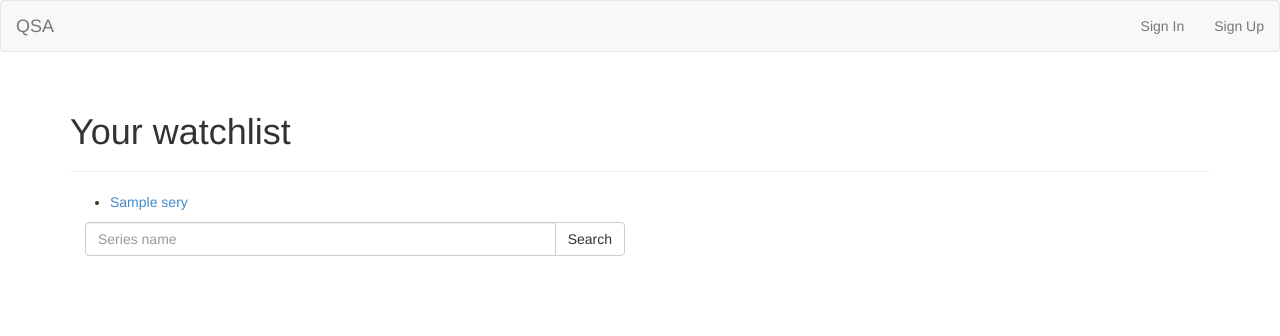
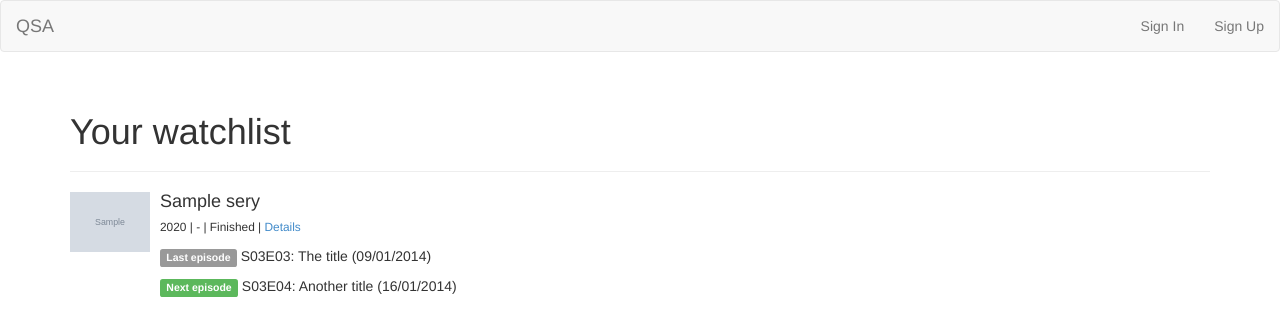
Before and after one commit to matiasb/qsa, a Django app: template qsa/qsaui/templates/qsaui/home.html in a window 1280 px wide. Shown: the top 336 px of the page. Run offline with Django 3.2, Linux system fonts and the light colour scheme; tables that the repository leaves empty hold one stand-in row (values such as "Sample post"); the template is opened without the code that fills it: values that come from a table or form of the project are taken from there, most other values are stand-ins (such as "Sample title", 1, 10 or a date in 2020); grey boxes marked "Sample" are stand-in pictures.

Commit message:
Refactored styles/templates.

```diff
--- a/qsa/qsaui/templates/qsaui/_add-to-watchlist.html
+++ b/qsa/qsaui/templates/qsaui/_add-to-watchlist.html
@@ -1,5 +1,5 @@
 <form action="{% url 'add-to-watchlist' %}" method="POST">
     {% csrf_token %}
     <input type="hidden" name="tvdb_id" value="{{ tvdb_id }}" />
-    <button type="submit" class="btn btn-default">Add to watch list</button>
+    <button type="submit" class="btn btn-default">Add to watchlist</button>
 </form>
--- /dev/null
+++ b/qsa/qsaui/templates/qsaui/_series_entry.html
@@ -0,0 +1,19 @@
+<div class="media">
+    {% if series.poster %}
+        <a class="pull-left" href="{% url 'series-detail' tvdb_id %}">
+            <img src="{{ series.poster }}" width="80" />
+        </a>
+    {% endif %}
+    <div class="media-body">
+        <h4 class="media-heading">{{ series.name }}</h4>
+        <p>
+            <small>{{ series.first_aired.year }} | {{ series.network|default:"-" }} |
+                {{ series.completed|yesno:"Finished,On going, Unknown" }} |
+                <a href="{% url 'series-detail' tvdb_id %}"> Details</a></small>
+        </p>
+        {% if series.season_set.count %}
+            <p><span class="label label-default">Last episode</span> S03E03: The title (09/01/2014)</p>
+            <p><span class="label label-success">Next episode</span> S03E04: Another title (16/01/2014)</p>
+        {% endif %}
+    </div>
+</div>
--- a/qsa/qsaui/templates/qsaui/details.html
+++ b/qsa/qsaui/templates/qsaui/details.html
@@ -26,12 +26,13 @@
           <dt>Runtime</dt>
           <dd>{{ series.runtime }} minutes</dd>
 
-          <dt>Completed?</dt>
+          <dt>Finished?</dt>
           <dd>{{ series.completed|yesno }}</dd>
 
         </dl>
+
         {% with series.tvdb_id as tvdb_id %}
-        {% include 'qsaui/_add-to-watchlist.html' %}
+            {% include 'qsaui/_add-to-watchlist.html' %}
         {% endwith %}
     </div>
 
--- a/qsa/qsaui/templates/qsaui/home.html
+++ b/qsa/qsaui/templates/qsaui/home.html
@@ -4,20 +4,25 @@
 
 {% block inner-content %}
 
-{% if series %}
 
-<ul>
-{% for s in series %}
-    <li><a href="{% url 'series-detail' s.tvdb_id %}" >{{ s.name }}</a></li>
+{% for series in watchlist %}
+
+    {% if forloop.counter0|divisibleby:"2" %}
+        <div class="row">
+    {% endif %}
+
+    <div class="col-md-6" style="margin-bottom: 10px">
+        {% with series.id as tvdb_id %}
+            {% include "qsaui/_series_entry.html" %}
+        {% endwith %}
+    </div>
+
+    {% if not forloop.counter0|divisibleby:"2" or forloop.last %}
+        </div>
+    {% endif %}
+
+{% empty %}
+    <p>You have not yet chosen any series to track!</p>
 {% endfor %}
-</ul>
-
-{% else %}
-
-<p>You have not yet chosen any series to track!</p>
-
-{% endif %}
-
-{% include 'qsaui/_search.html' %}
 
 {% endblock inner-content %}
--- a/qsa/qsaui/views.py
+++ b/qsa/qsaui/views.py
@@ -12,7 +12,7 @@ from qsaui.models import Series
 @login_required
 def home(request):
     context = dict(
-        series=request.user.watcher.series.all(),
+        watchlist=request.user.watcher.series.all(),
     )
     return TemplateResponse(request, 'qsaui/home.html', context)
 
```
Also changed, not shown: qsa/qsaui/templates/qsaui/results.html (+11 -28 lines).
